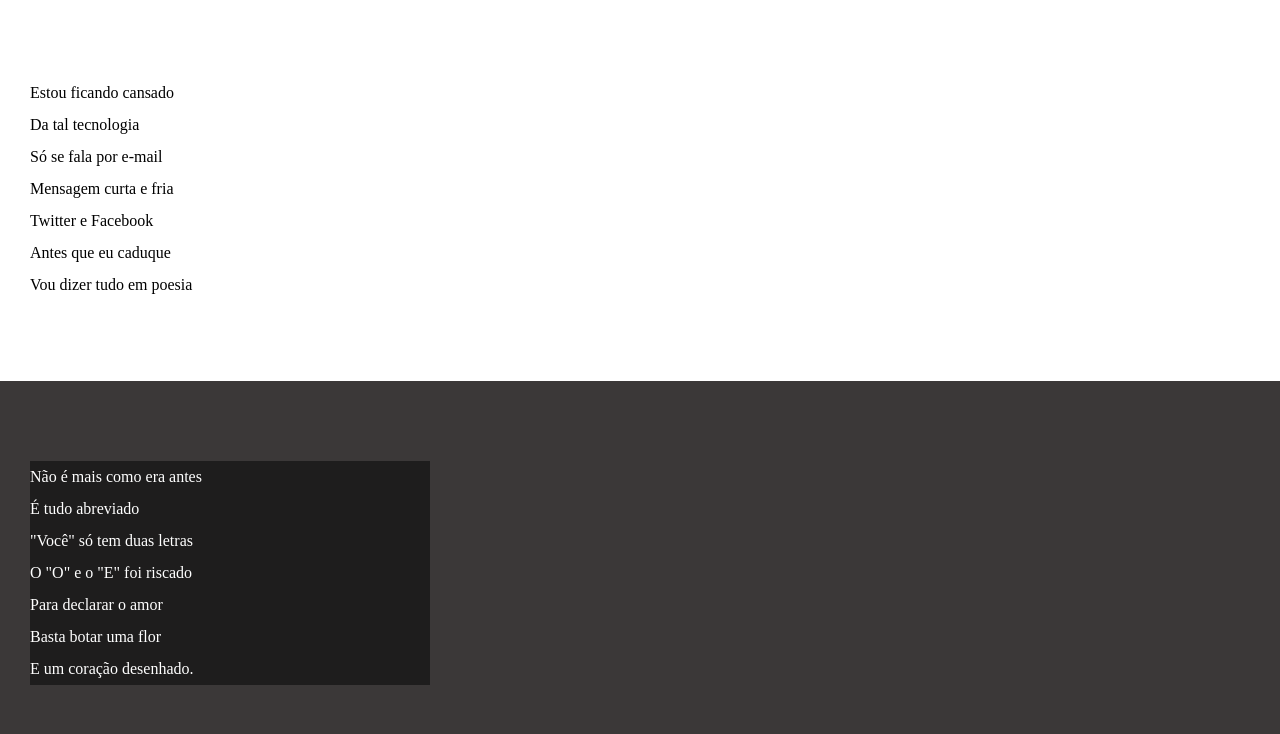
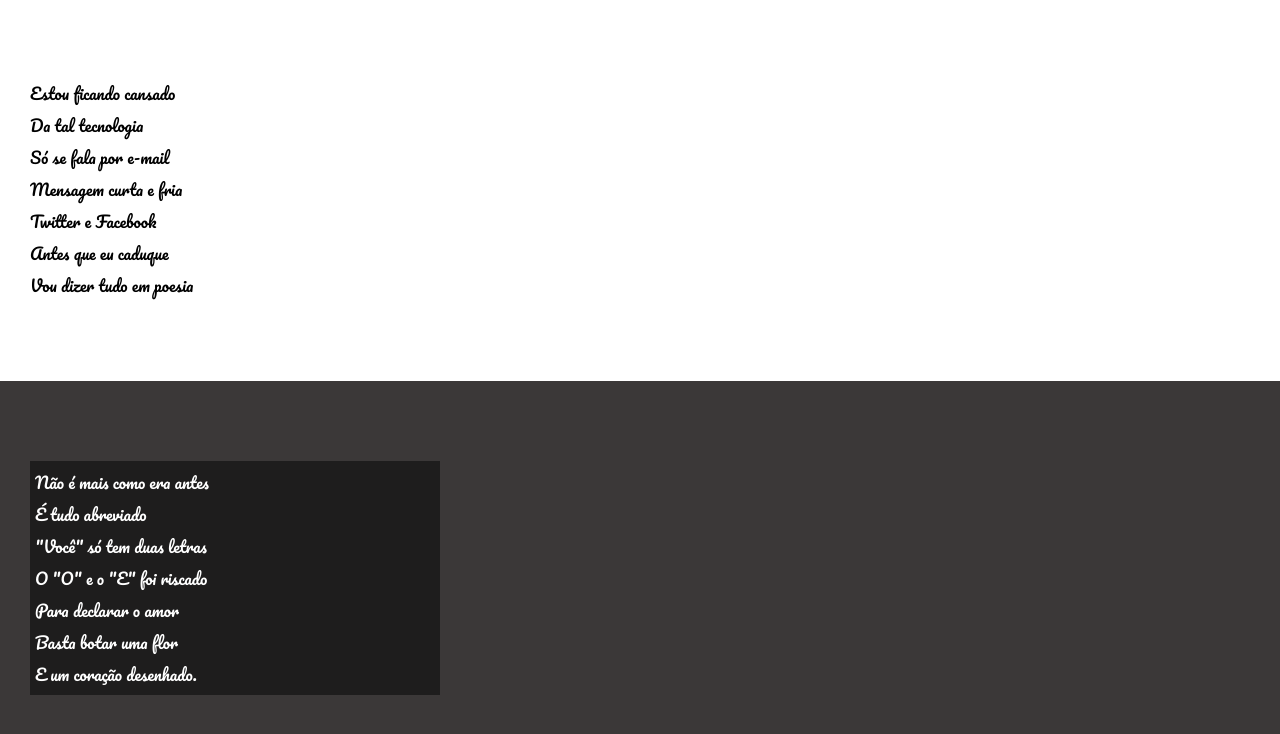
Before and after one commit to Giovana1403/html-css, a plain HTML site: page desafios html/desafio012/index.html in a window 1280 px wide. Shown: the part 158-892 px from the top of the page. Drawn offline with Linux system fonts and the light colour scheme.

Commit message:
atualização nas fontes

```diff
--- a/desafios html/desafio012/style.css
+++ b/desafios html/desafio012/style.css
@@ -1,4 +1,15 @@
 @charset "UTF-8";
+
+@import url('https://fonts.googleapis.com/css2?family=Passion+One:wght@400;700;900&display=swap');
+
+@import url('https://fonts.googleapis.com/css2?family=Pacifico&display=swap');
+
+:root{
+    --font1: Verdana, Geneva, Tahoma, sans-serif;
+    --font2:"Passion One", sans-serif;
+    --font3:"Pacifico", cursive;
+}
+
 
 *{
     margin: 0px;
@@ -8,6 +19,7 @@
 html,body{
     min-height: 100vh;
     background-color: darkgray;
+    font-family: var(--font1);
 }
 
 header{
@@ -19,6 +31,7 @@ header{
 header>h1{
     padding-top: 50px;
     font-variant: small-caps ;
+    font-family: var(--font2);
 }
 
 header > p{
@@ -40,6 +53,7 @@ section{
     padding-bottom: 10vh;
     line-height: 2em;
     padding-left: 30px;
+    font-family: var(--font3);
 }
 
 section.normal{
@@ -55,6 +69,8 @@ section.imagem{
 section.imagem > p{
     width: 400px;
     background-color: rgba(0, 0, 0, 0.486);
+    display: inline-block;
+    padding: 5px;
 }
 
 footer{
```
